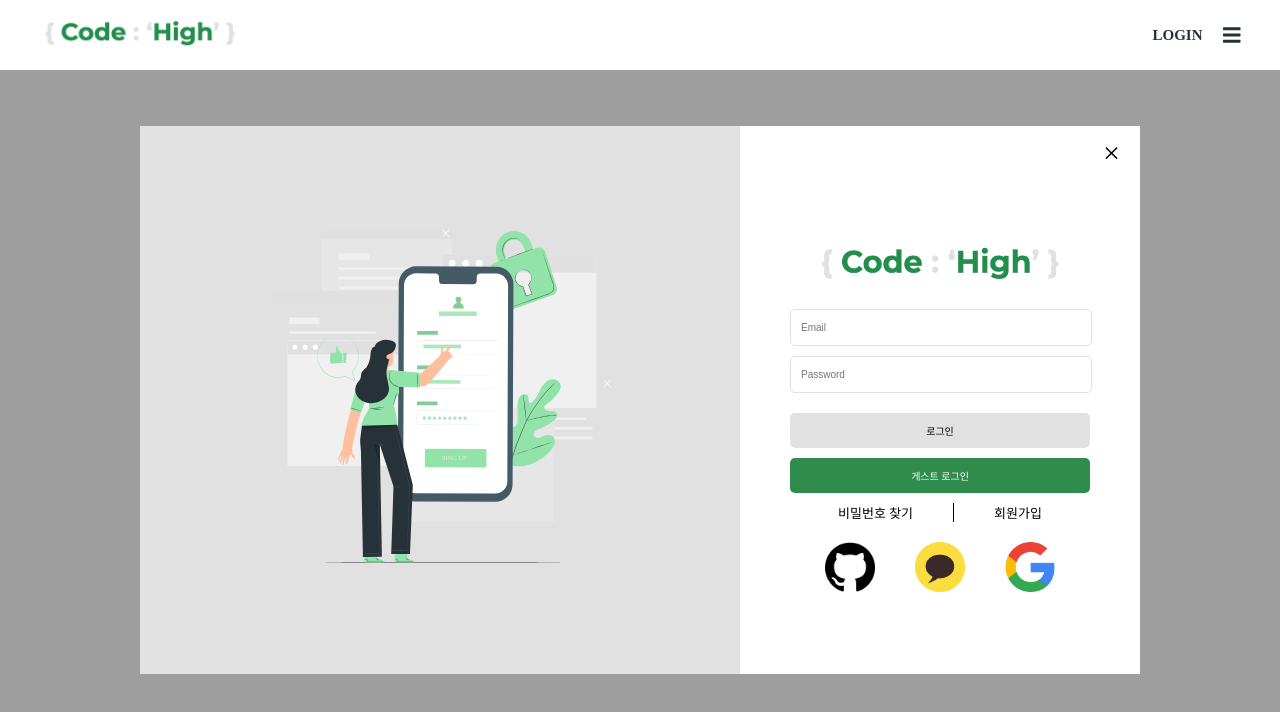
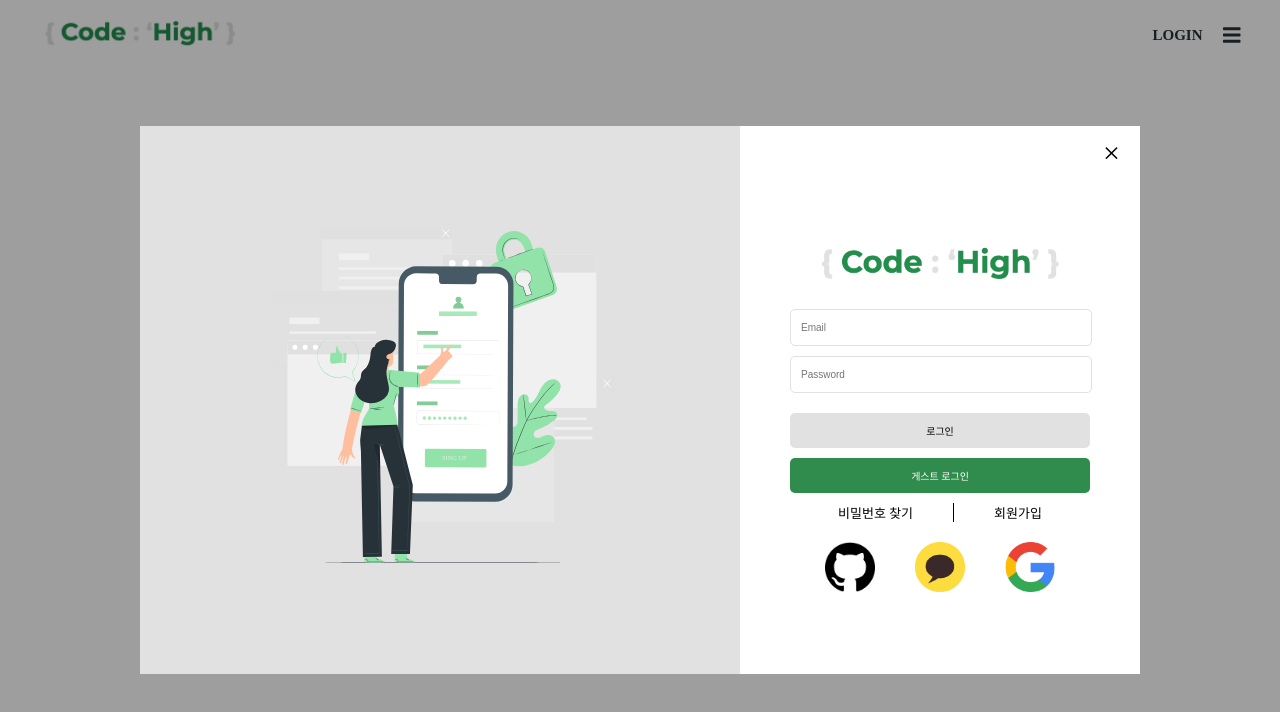
Before and after one commit to codestates/Code-High, a React app in the folder client/: page /login in a window 1280 px wide. Shown: the top 712 px of the page. Built offline with nearby package versions, Linux system fonts and the light colour scheme.

Commit message:
[Client] #111 modify:css

```diff
--- a/client/src/components/basic/modal/_SignIn.scss
+++ b/client/src/components/basic/modal/_SignIn.scss
@@ -7,6 +7,7 @@
   display: flex;
   justify-content: center;
   align-items: center;
+  z-index: 100;
 }
 
 .signin-modal-overlay {
--- a/client/src/components/basic/navbar/_Sidebar.scss
+++ b/client/src/components/basic/navbar/_Sidebar.scss
@@ -12,6 +12,7 @@
     -khtml-user-select:none;
     -webkit-user-select:none;
     user-select:none;
+    z-index: 100;
 }
 .sidebar-container{
   width: 1200px;
--- a/client/src/components/codeReview/CodeReviewBoard.js
+++ b/client/src/components/codeReview/CodeReviewBoard.js
@@ -131,6 +131,7 @@ function CodeReviewBoard() {
                       }
                       id={item.id}
                       style={{
+                        zIndex:'0',
                         margin: '3px',
                         fontSize: 15,
                         backgroundColor: '#f5f5f5',
--- a/client/src/redux/actions/userActions.js
+++ b/client/src/redux/actions/userActions.js
@@ -162,7 +162,7 @@ export async function signoutUser(data) {
   };
 }
 
-//!6.회원탈퇴
+//6.회원탈퇴
 export async function deleteUser(data) {
   const response = axios
     .delete(`${serverUrl}/user`, {
--- a/client/src/style.css
+++ b/client/src/style.css
@@ -655,7 +655,8 @@
   height: 100%;
   display: flex;
   justify-content: center;
-  align-items: center; }
+  align-items: center;
+  z-index: 100; }
 
 .signin-modal-overlay {
   background-color: rgba(0, 0, 0, 0.379);
@@ -1033,7 +1034,8 @@
   -moz-user-select: -moz-none;
   -khtml-user-select: none;
   -webkit-user-select: none;
-  user-select: none; }
+  user-select: none;
+  z-index: 100; }
 
 .sidebar-container {
   width: 1200px;
```
